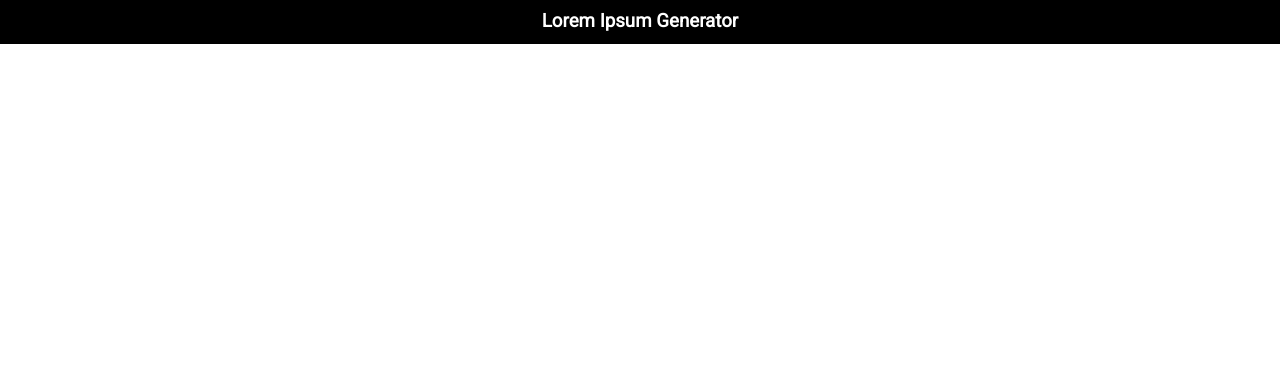
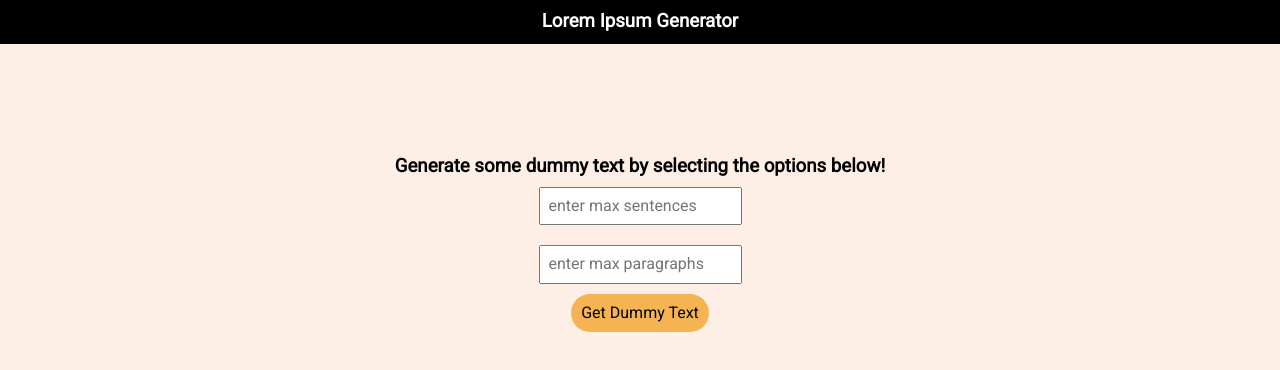
Before and after one commit to luke-h1/lorem-ipsum-generator, a React (Create React App) app: page / in a window 1280 px wide. Shown: the top 370 px of the page. Built offline with nearby package versions, Linux system fonts and the light colour scheme.

Commit message:
finish form styling

```diff
--- a/src/App.jsx
+++ b/src/App.jsx
@@ -1,4 +1,5 @@
 import React from 'react';
+import Form from './components/Form/Form';
 import Header from './components/Header/Header';
 import { GlobalStyle } from './styles';
 
@@ -7,6 +8,7 @@ function App() {
     <>
       <GlobalStyle />
       <Header />
+      <Form />
     </>
   );
 }
--- /dev/null
+++ b/src/components/Form/Form.jsx
@@ -0,0 +1,30 @@
+/* eslint-disable */
+import React, {useState} from 'react';
+import {
+FormWrapper,
+FormTitle,
+MainForm,
+Input,
+FormDiv,
+SubmitBtn,
+} from './FormElements';
+
+const Form = () => {
+  const [text, setText] = useState('');
+  const [loading, setLoading] = useState(false);
+  return (
+    <>
+    <FormWrapper>
+      <FormDiv>
+      <FormTitle>Generate some dummy text by selecting the options below!</FormTitle>
+      <MainForm>
+        <Input value='' placeholder='enter max sentences' min='1' type='number'/>
+        <Input value='' placeholder='enter max paragraphs' min='1' type='number'  />
+        <SubmitBtn>Get Dummy Text</SubmitBtn>
+      </MainForm>
+      </FormDiv>
+    </FormWrapper>
+    </>
+  )
+}
+export default Form;
--- /dev/null
+++ b/src/components/Form/FormElements.jsx
@@ -0,0 +1,46 @@
+/* eslint-disable */
+import styled from 'styled-components';
+
+export const FormWrapper = styled.div`
+  min-width: 100vw;
+  min-height: 100vh;
+  background-color: #FDEFE5;
+`
+
+export const FormTitle = styled.h3`
+  color: #000;
+`
+export const MainForm = styled.form`
+  display: flex;
+  flex-direction: column;
+  justify-content: center;
+  align-items: center;
+  text-align: center;
+`
+export const Input = styled.input`
+  color: #000;
+  padding: 8px;
+  margin: 10px 0 10px 0;
+`
+
+export const FormDiv = styled.div`
+  display: flex;
+  flex-direction: column;
+  justify-content: center;
+  align-items: center;
+  min-height: 50vh;
+`
+
+export const SubmitBtn = styled.button`
+  color: #000;
+  background: #F5B451;
+  padding: 10px;
+  border-radius: 20px;
+  outline:0;
+  border: 0;
+  &:hover {
+    transform: scale(1.05);
+    transition: transform 0.2s ease;
+    cursor: pointer;
+}
+`
--- a/src/components/Header/HeaderElements.jsx
+++ b/src/components/Header/HeaderElements.jsx
@@ -5,6 +5,7 @@ export const HeaderWrapper = styled.header`
   text-align: center;
   padding: 0.7rem;
   background: #000;
+  min-width: 100vw;
 `;
 
 export const Title = styled.h3`
```
